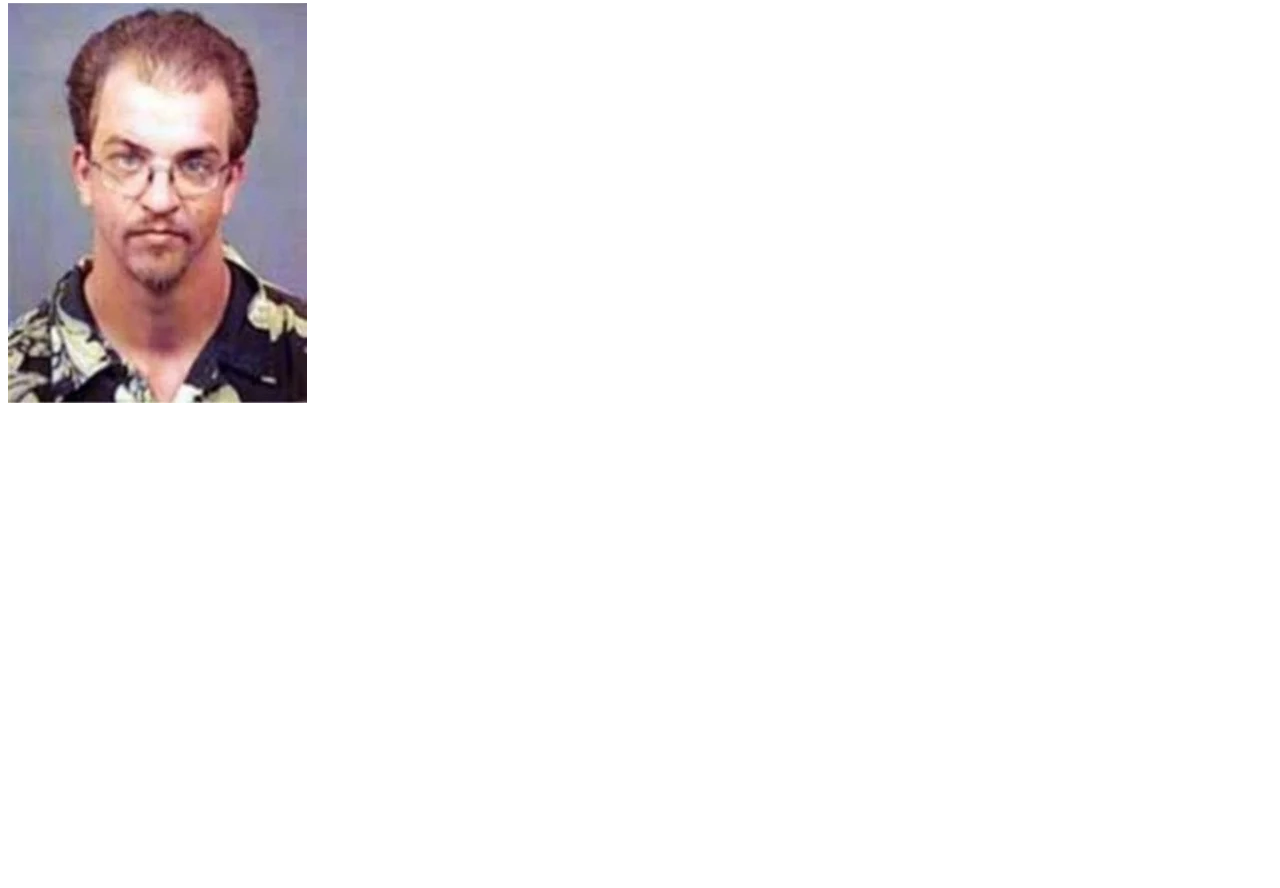
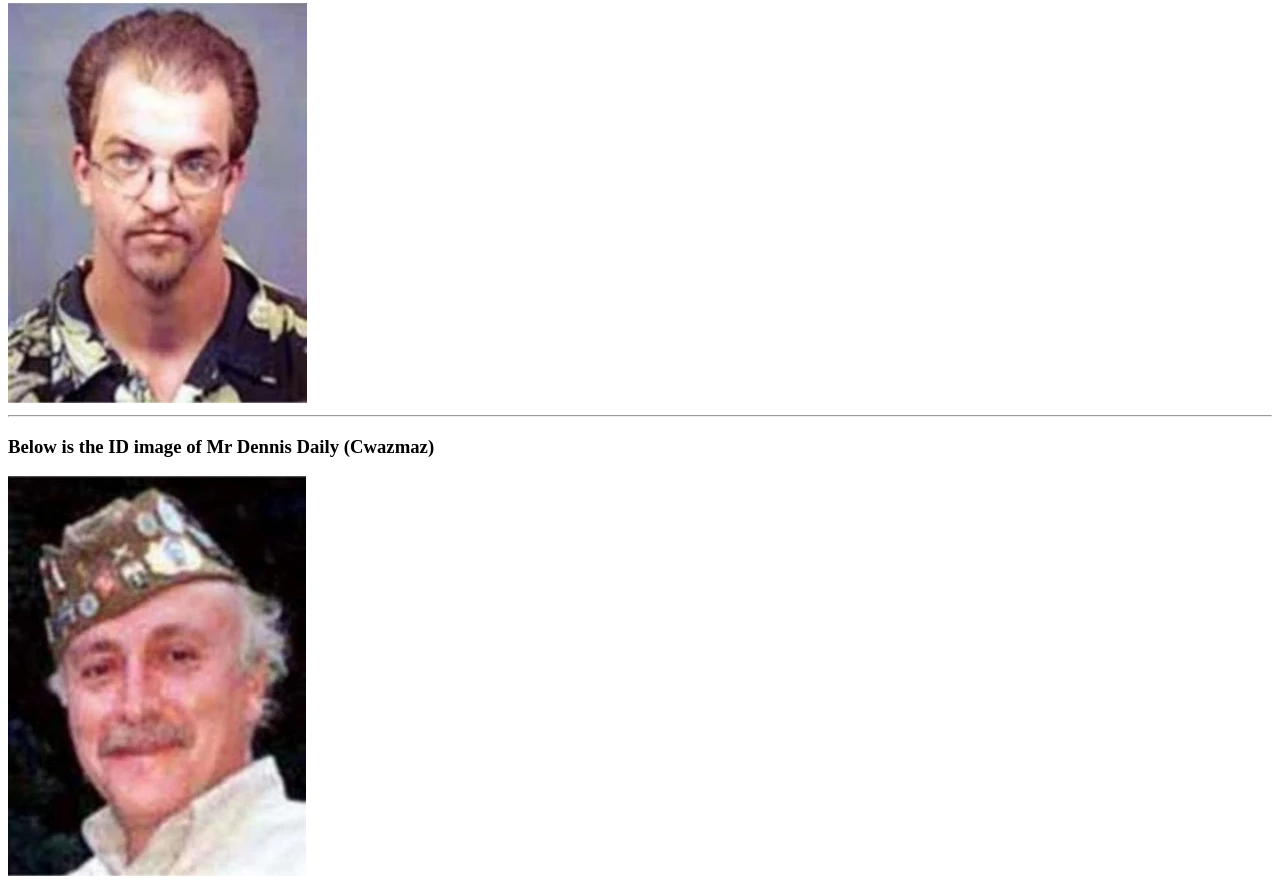
Before and after one commit to TruffleDevVR/Tummy-Tuff-Knuckels, a plain HTML site: page index.html in a window 1280 px wide. Shown: the part 455-1343 px from the top of the page. Before the commit the page ends 870 px from the top, so only its background shows below. Drawn offline with Linux system fonts and the light colour scheme.

Commit message:
Add files via upload

```diff
--- a/index.html
+++ b/index.html
@@ -25,5 +25,9 @@
     <hr>
     <img src="./assets/images/preview.jpg">
 
+    <hr>
+    <h3>Below is the ID image of Mr Dennis Daily (Cwazmaz)</h3>
+    <img src="./assets/images/prev1iew.jpg">
+
 </body>
 </html>
```
Also changed, not shown: assets/images/prev1iew.jpg (added).
